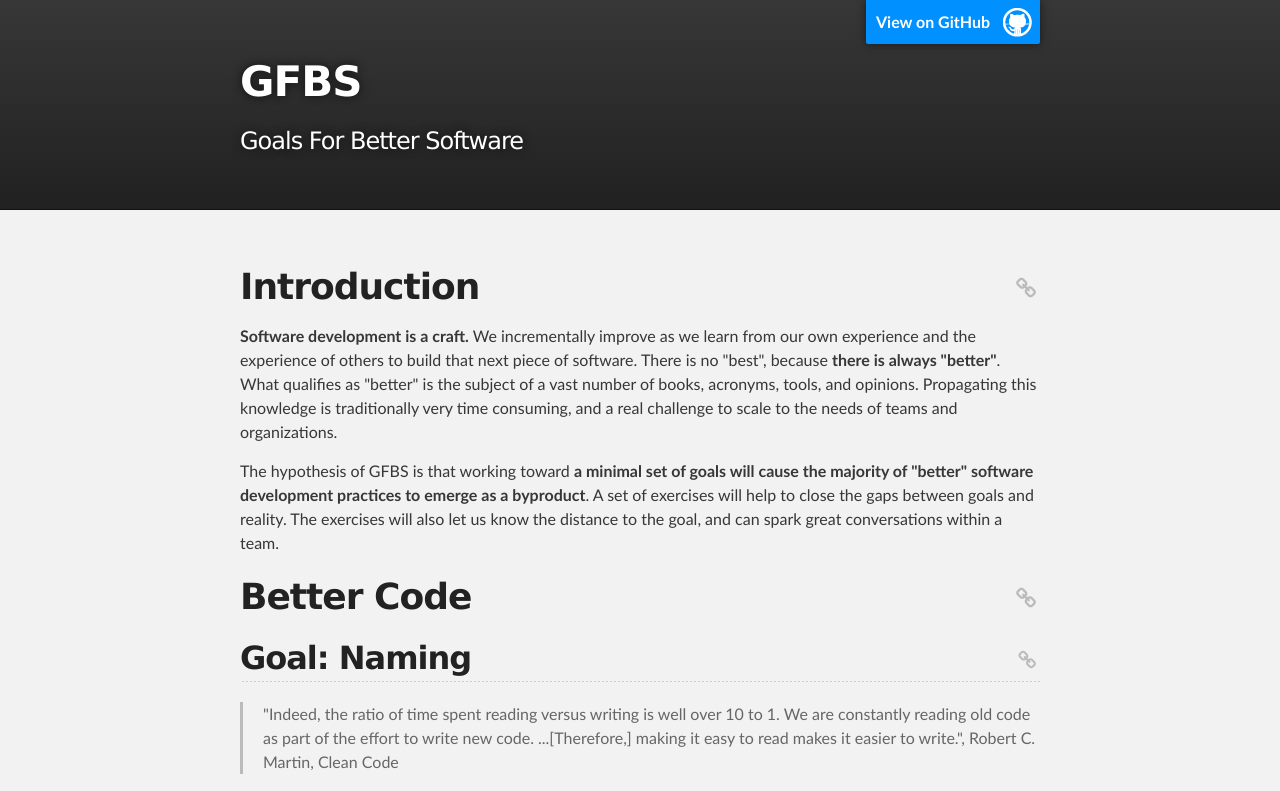
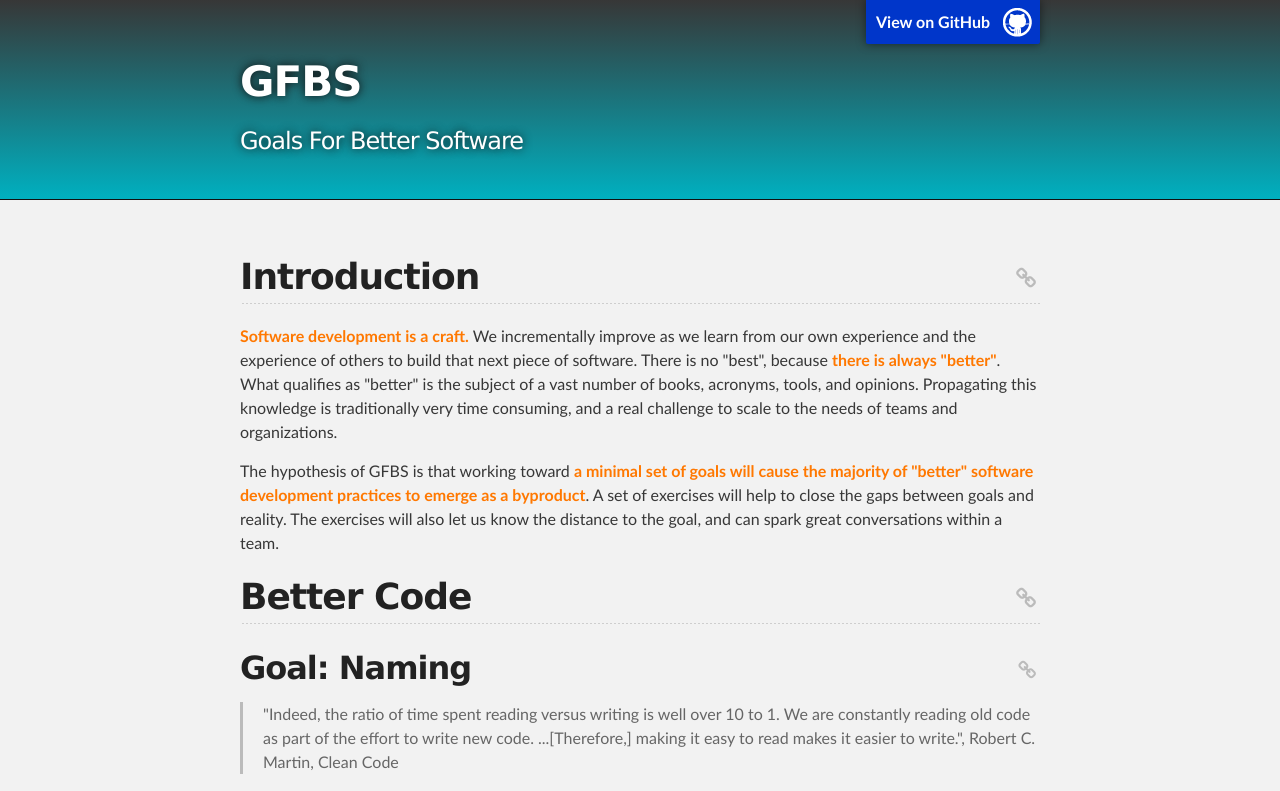
Before and after one commit to aaronsilinskas/gfbs, a plain HTML site: page index.html in a window 1280 px wide. Shown: the top 791 px of the page. Drawn offline with nearby package versions, Linux system fonts and the light colour scheme.

Commit message:
Added some color

```diff
--- a/stylesheets/stylesheet.css
+++ b/stylesheets/stylesheet.css
@@ -69,12 +69,12 @@ h1, h2, h3, h4, h5, h6 {
 h1 {
   font-size: 36px;
   font-weight: 700;
+  padding-bottom: 10px;
+  background: url('../images/bg_hr.png') repeat-x bottom;
 }
 
 h2 {
-  padding-bottom: 10px;
   font-size: 32px;
-  background: url('../images/bg_hr.png') repeat-x bottom;
 }
 
 h3 {
@@ -131,6 +131,7 @@ em {
 
 strong {
   font-weight: bold;
+  color: #FF7800;
 }
 
 img {
@@ -279,7 +280,7 @@ Full-Width Styles
   z-index: 10;
   padding: 10px 50px 10px 10px;
   color: #fff;
-  background: url('../images/blacktocat.png') #0090ff no-repeat 95% 50%;
+  background: url('../images/blacktocat.png') #0036CA no-repeat 95% 50%;
   font-weight: 700;
   box-shadow: 0 0 10px rgba(0,0,0,.5);
   border-bottom-left-radius: 2px;
@@ -287,12 +288,12 @@ Full-Width Styles
 }
 
 #header_wrap {
-  background: #212121;
-  background: -moz-linear-gradient(top, #373737, #212121);
-  background: -webkit-linear-gradient(top, #373737, #212121);
-  background: -ms-linear-gradient(top, #373737, #212121);
-  background: -o-linear-gradient(top, #373737, #212121);
-  background: linear-gradient(top, #373737, #212121);
+  background: #00B0C0;
+  background: -moz-linear-gradient(top, #373737, #00B0C0);
+  background: -webkit-linear-gradient(top, #373737, #00B0C0);
+  background: -ms-linear-gradient(top, #373737, #00B0C0);
+  background: -o-linear-gradient(top, #373737, #00B0C0);
+  background: linear-gradient(top, #373737, #00B0C0);
 }
 
 #header_wrap .inner {
@@ -305,6 +306,8 @@ Full-Width Styles
   font-size: 42px;
   font-weight: 700;
   text-shadow: #111 0px 0px 10px;
+  padding-bottom: 0px;
+  background: none;
 }
 
 #project_tagline {
@@ -444,7 +447,7 @@ Extra UX
   border-radius: 3px;
   padding: 3px 15px;
   margin: 0px;
-  background-color: #ccc;
+  background-color: #FFA400;
   cursor: pointer;
 }
 
```
